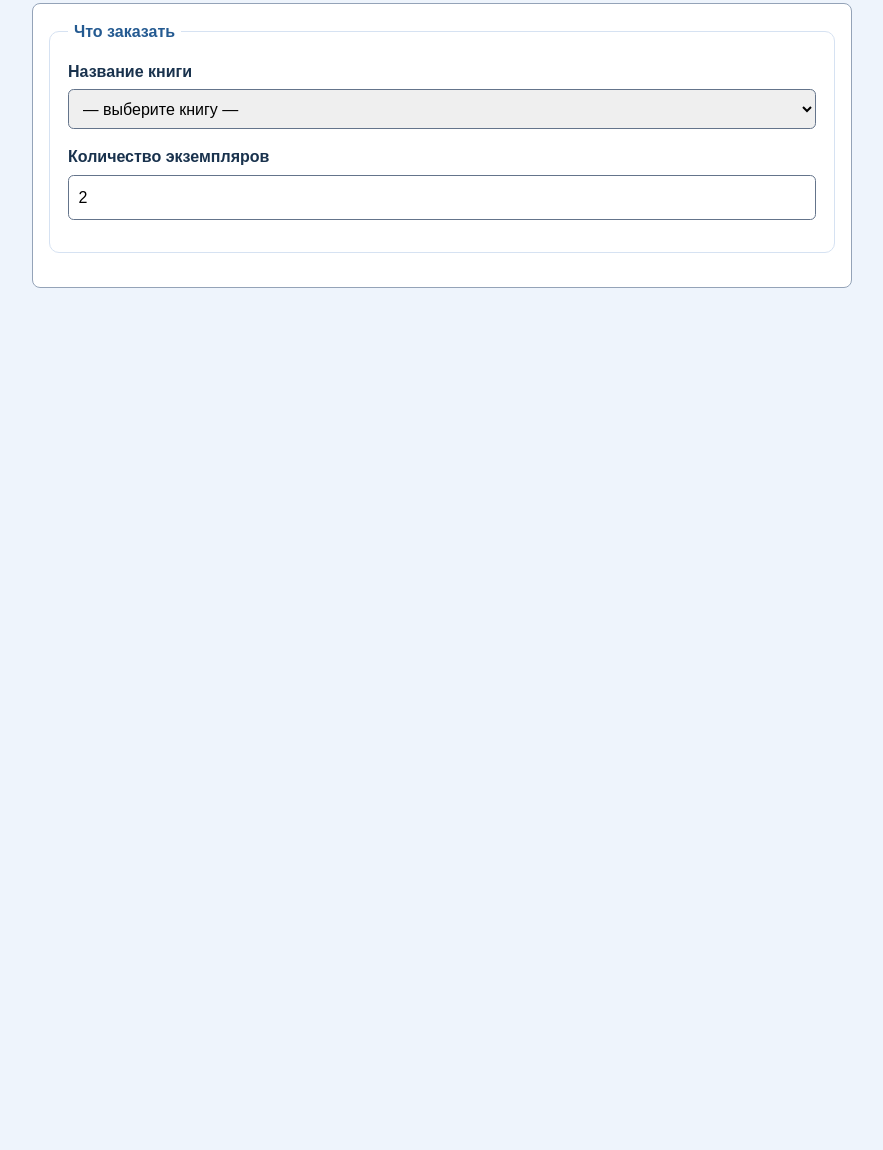
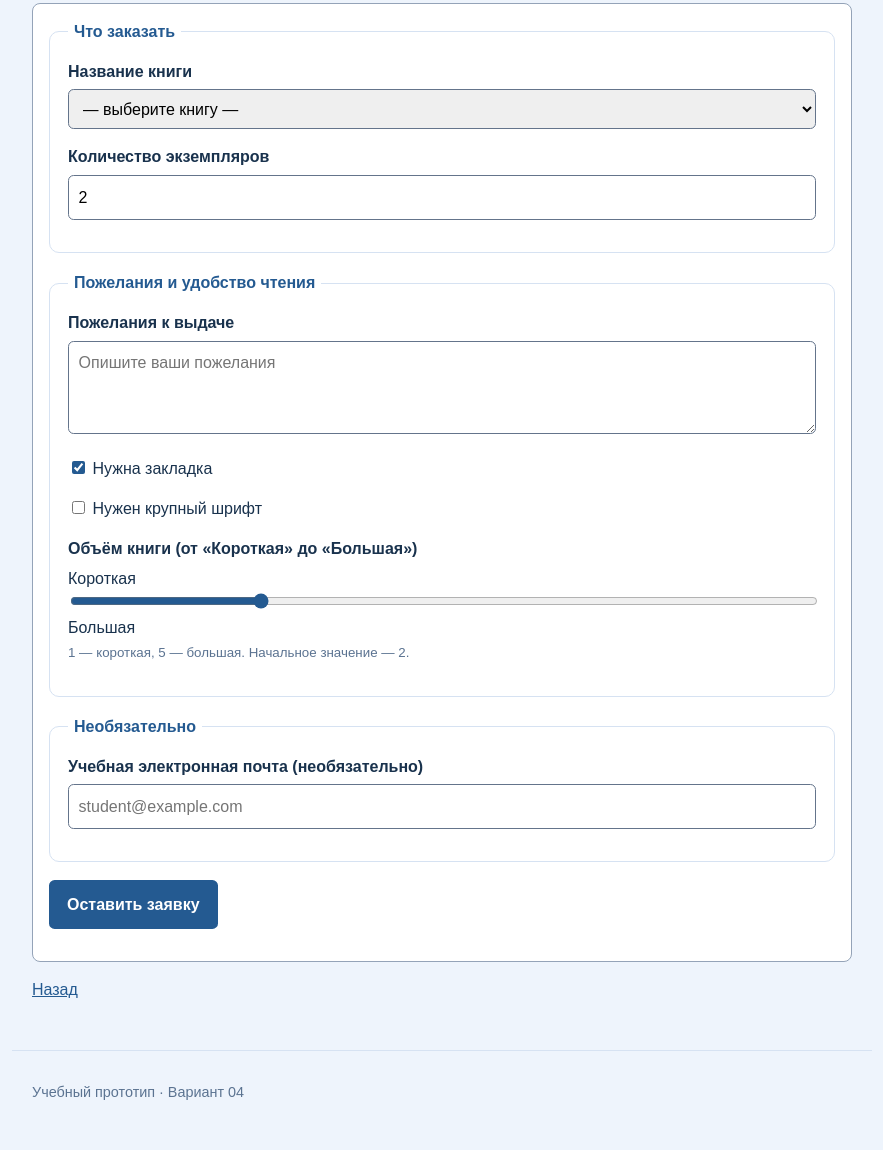
Before and after one commit to benriusatun/variant-04, a plain HTML site: page form.html in a window 1280 px wide. Shown: the part 246-1396 px from the top of the page, without its empty margins (198-1081 px from the left). Before the commit the page ends 800 px from the top, so only its background shows below. Drawn offline with Linux system fonts and the light colour scheme.

Commit message:
да блин

```diff
--- a/form.html
+++ b/form.html
@@ -33,7 +33,7 @@
             <option value="">— выберите книгу —</option>
             <option value="300">1984</option>
             <option value="350">Портрет Дориана Грея</option>
-            <option value="1200">Космические шахматы</option>
+            <option value="1200">Космические шахматы</option> <!-- Изменено тут -->
           </select>
         </p>
         <p class="form-field">
@@ -41,3 +41,61 @@
           <input type="number" id="count" name="count" min="1" step="1" value="2" required>
         </p>
       </fieldset>
+<!-- ... остальной код формы не меняется ... -->
+
+      <fieldset>
+        <legend>Пожелания и удобство чтения</legend>
+        <p class="form-field">
+          <label for="wishes">Пожелания к выдаче</label>
+          <textarea id="wishes" name="wishes" rows="3" cols="30" placeholder="Опишите ваши пожелания"></textarea>
+        </p>
+        <p>
+          <input type="checkbox" id="bookmark" name="bookmark" checked>
+          <label for="bookmark">Нужна закладка</label>
+        </p>
+        <p>
+          <input type="checkbox" id="bigfont" name="bigfont">
+          <label for="bigfont">Нужен крупный шрифт</label>
+        </p>
+        <p class="form-field">
+          <label for="volume">Объём книги (от «Короткая» до «Большая»)</label>
+          Короткая <input type="range" id="volume" name="volume" min="1" max="5" value="2" aria-describedby="volume-help"> Большая
+          <br>
+          <small id="volume-help">1 — короткая, 5 — большая. Начальное значение — 2.</small>
+        </p>
+      </fieldset>
+
+      <fieldset>
+        <legend>Необязательно</legend>
+        <p class="form-field">
+          <label for="email">Учебная электронная почта (необязательно)</label>
+          <input type="email" id="email" name="email" placeholder="student@example.com">
+        </p>
+      </fieldset>
+
+      <p>
+        <button type="submit">Оставить заявку</button>
+      </p>
+
+
+      <p id="result" role="status" aria-live="polite"></p>
+    </form>
+
+    <p><a href="index.html">Назад</a></p>
+  </main>
+
+  <footer>
+    <p>Учебный прототип · Вариант 04</p>
+  </footer>
+
+
+  <script src="form.js" defer></script>
+</body>
+<script>
+  if ("serviceWorker" in navigator) {
+    navigator.serviceWorker.register("./sw.js").catch((error) => {
+      console.error("Не удалось зарегистрировать service worker:", error);
+    });
+  }
+</script>
+</html>
--- a/form.js
+++ b/form.js
@@ -1,4 +1,3 @@
-
 function getResult(quantityText, unitAmount, extraAmount) {
   if (quantityText.trim() === "") {
     return "Ошибка: укажите количество";
@@ -18,9 +17,6 @@ function getResult(quantityText, unitAmount, extraAmount) {
   return "Итого: " + totalAmount + " руб.";
 }
 
-const unitValue = 300;
-const extraValue = 100;
-
 console.log("Форма запущена");
 
 const form = document.querySelector("form");
@@ -28,20 +24,20 @@ const result = document.querySelector("#result");
 
 if (form) {
   form.addEventListener("submit", function (event) {
-
     event.preventDefault();
 
-    // Читаем значение из поля количества (получаем строку)
     const quantityText = document.querySelector("#count").value;
-
-    // обработка выбранной книги
     const select = document.querySelector("#book");
     const itemName = select.options[select.selectedIndex].text;
 
-    // функция расчета
+    // Берем цену прямо из выбранного пункта в HTML
+    const unitValue = Number(select.value);
+
+    // Фиксированная доставка
+    const extraValue = 100;
+
     const message = getResult(quantityText, unitValue, extraValue);
 
-    // название + результат
     if (result) {
       result.textContent = itemName + ". " + message;
     }
```
